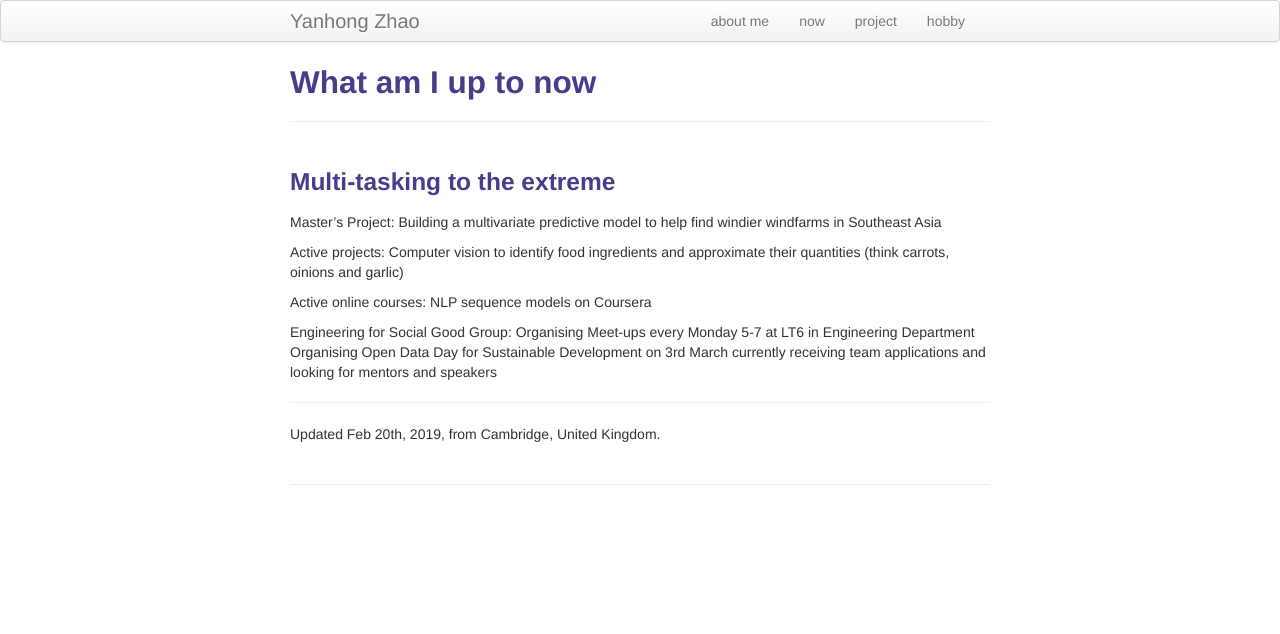
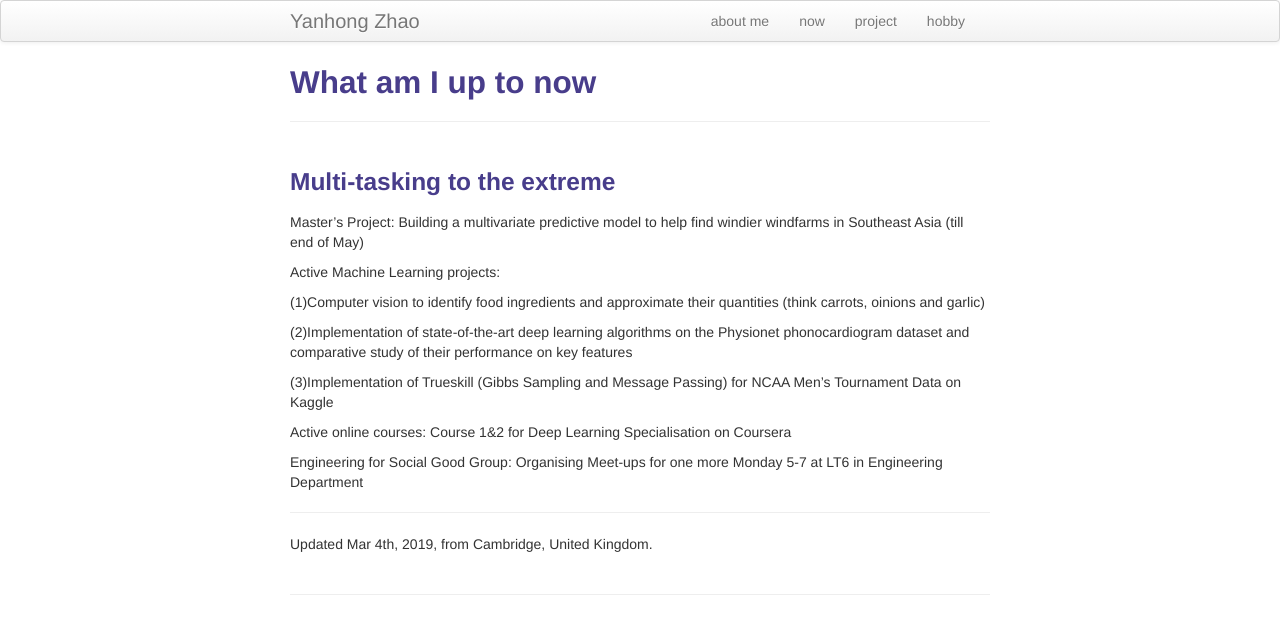
Before and after one commit to billlyzhaoyh/billlyzhaoyh.github.io, a Jekyll site: the page built from pages/now.md, in a window 1280 px wide. Shown: the top 634 px of the page. Built offline with Jekyll 4.4.1, drawn with Linux system fonts in a browser that asks for light colours.

Commit message:
Update on now

```diff
--- a/pages/now.md
+++ b/pages/now.md
@@ -7,20 +7,25 @@ description: Yanhong Zhao's current doings
 ###  Multi-tasking to the extreme
 
 Master's Project:
-Building a multivariate predictive model to help find windier windfarms in Southeast Asia
+Building a multivariate predictive model to help find windier windfarms in Southeast Asia (till end of May)
 
-Active projects:
-Computer vision to identify food ingredients and approximate their quantities (think carrots, oinions and garlic)
+Active Machine Learning projects:
+
+(1)Computer vision to identify food ingredients and approximate their quantities (think carrots, oinions and garlic)
+
+(2)Implementation of state-of-the-art deep learning algorithms on the Physionet phonocardiogram dataset and comparative study of their performance on key features
+
+(3)Implementation of Trueskill (Gibbs Sampling and Message Passing) for NCAA Men's Tournament Data on Kaggle
 
 Active online courses:
-NLP sequence models on Coursera
+Course 1&2 for Deep Learning Specialisation on Coursera
 
 Engineering for Social Good Group:
-Organising Meet-ups every Monday 5-7 at LT6 in Engineering Department
-Organising Open Data Day for Sustainable Development on 3rd March currently receiving team applications and looking for mentors and speakers
+Organising Meet-ups for one more Monday 5-7 at LT6 in Engineering Department
+
 
 ---
-Updated Feb 20th, 2019, from Cambridge, United Kingdom.
+Updated Mar 4th, 2019, from Cambridge, United Kingdom.
 
 <!--
 Template for future use
```
Also changed, not shown: index.md (+1 -2 lines).
